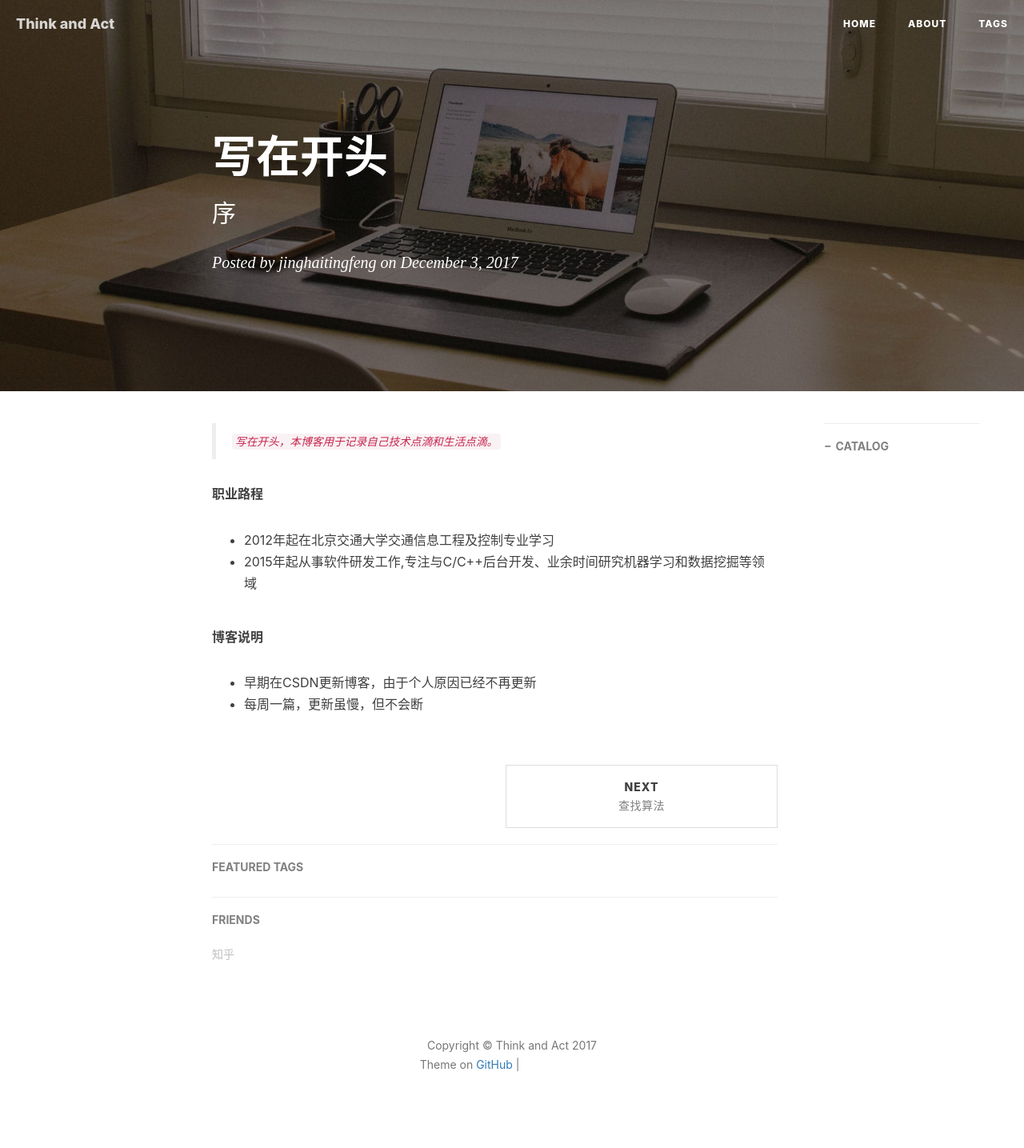
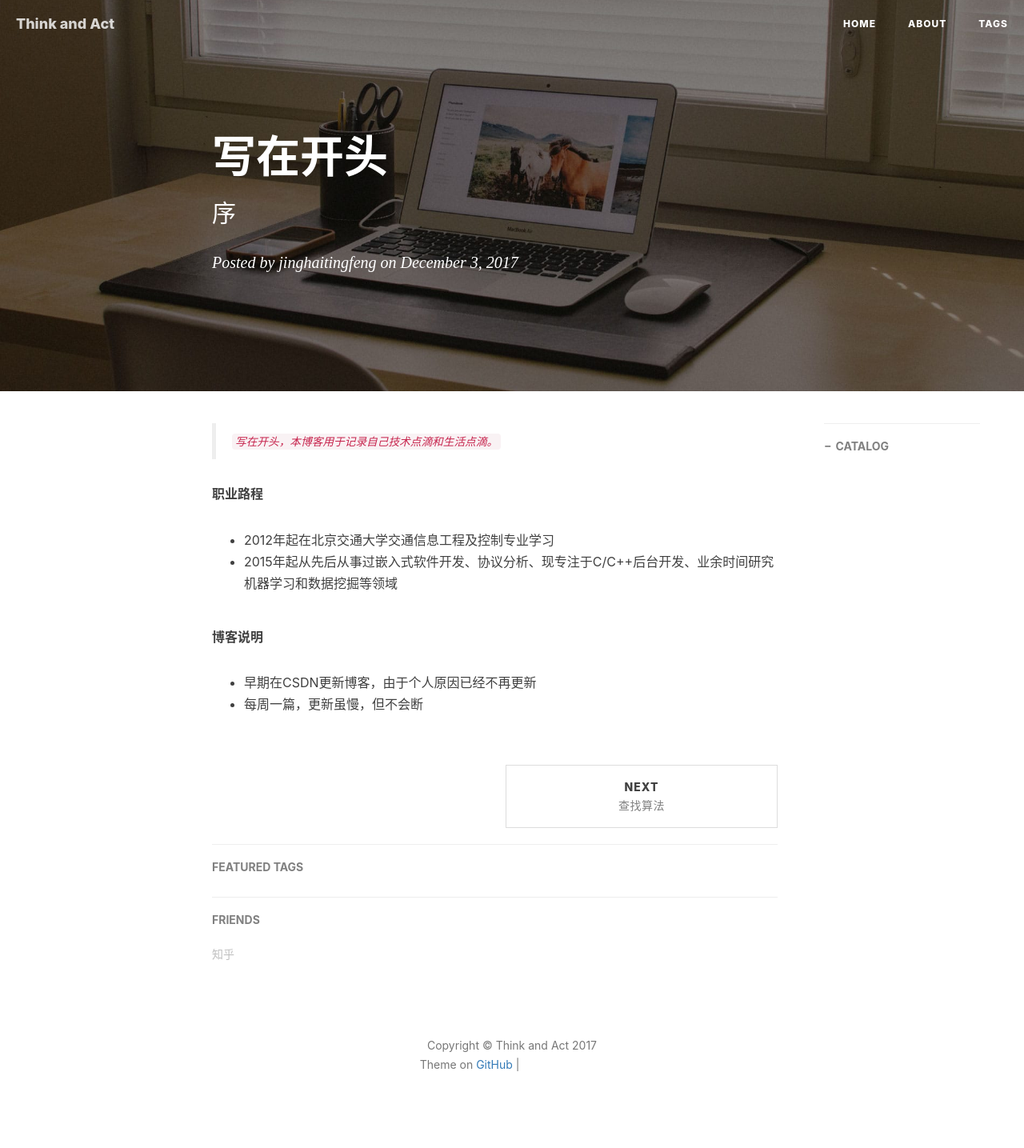
Before and after one commit to jinghaitingfeng/jinghaitingfeng.github.io, a Jekyll site: the page built from _posts/2017-12-03-序-写在开头.md, in a window 1280 px wide. Shown: the whole page at 80% size. Built offline with Jekyll 4.4.1, drawn with Linux system fonts in a browser that asks for light colours; nearby versions of some CDN libraries; comment, search, counter and statistics services are not loaded; grey boxes are pictures that could not be loaded.

Commit message:
修改内容

```diff
--- a/_posts/2017-12-03-序-写在开头.md
+++ b/_posts/2017-12-03-序-写在开头.md
@@ -14,7 +14,7 @@ tags:
 **职业路程**
 
 - 2012年起在北京交通大学交通信息工程及控制专业学习
-- 2015年起从事软件研发工作,专注与C/C++后台开发、业余时间研究机器学习和数据挖掘等领域
+- 2015年起从先后从事过嵌入式软件开发、协议分析、现专注于C/C++后台开发、业余时间研究机器学习和数据挖掘等领域
 
 **博客说明**
 - 早期在CSDN更新博客，由于个人原因已经不再更新
```
